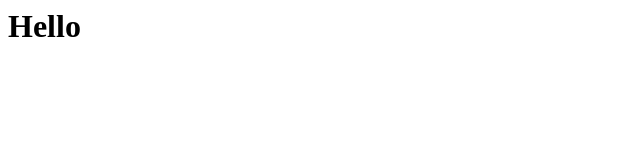
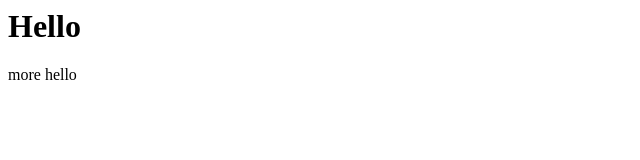
Before and after one commit to uazamula/exp231215.github.io, a plain HTML site: page index.html in a window 1280 px wide. Shown: the full height of the page, 0-640 px from the left. Drawn offline with Linux system fonts and the light colour scheme.

Commit message:
Update index.html
more hello added

```diff
--- a/index.html
+++ b/index.html
@@ -4,5 +4,6 @@
     </head>
     <body>
         <h1>Hello</h1>
+        <p>more hello</p>
     </body>
 </html>
```
